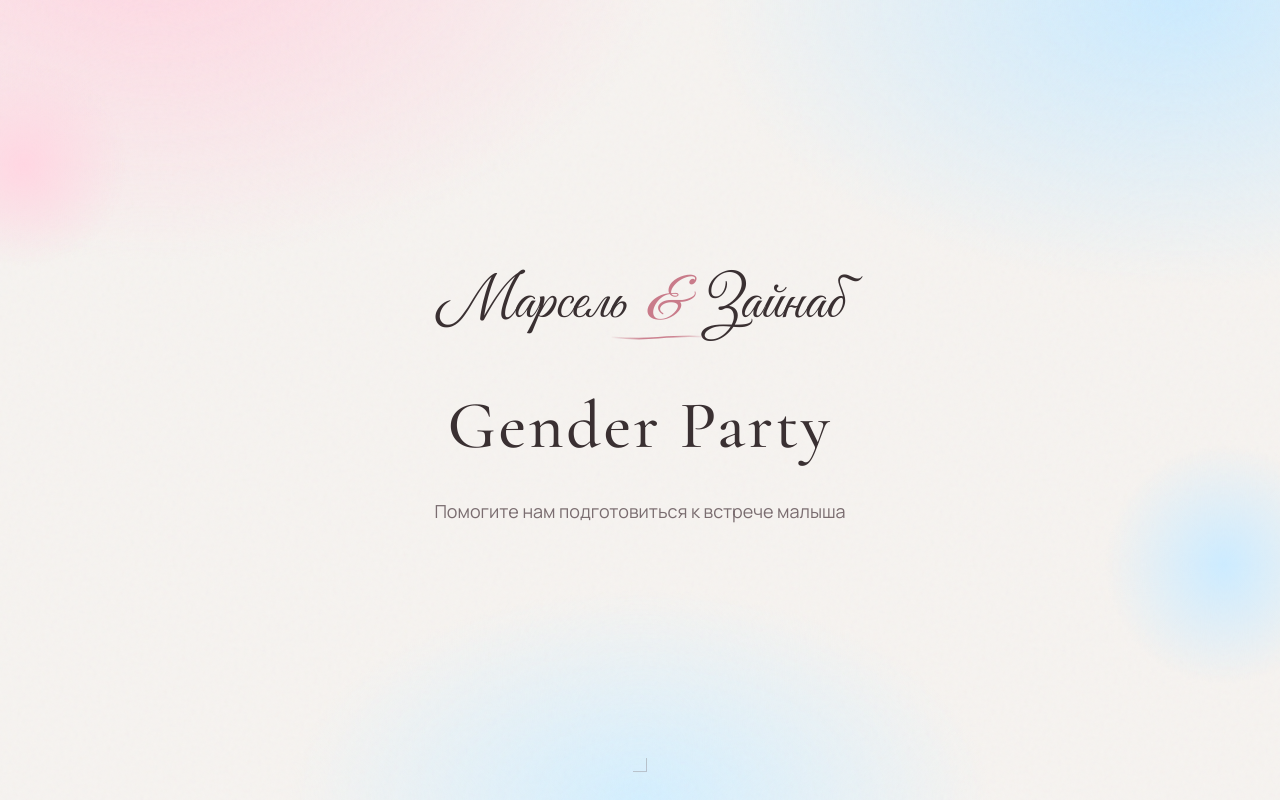
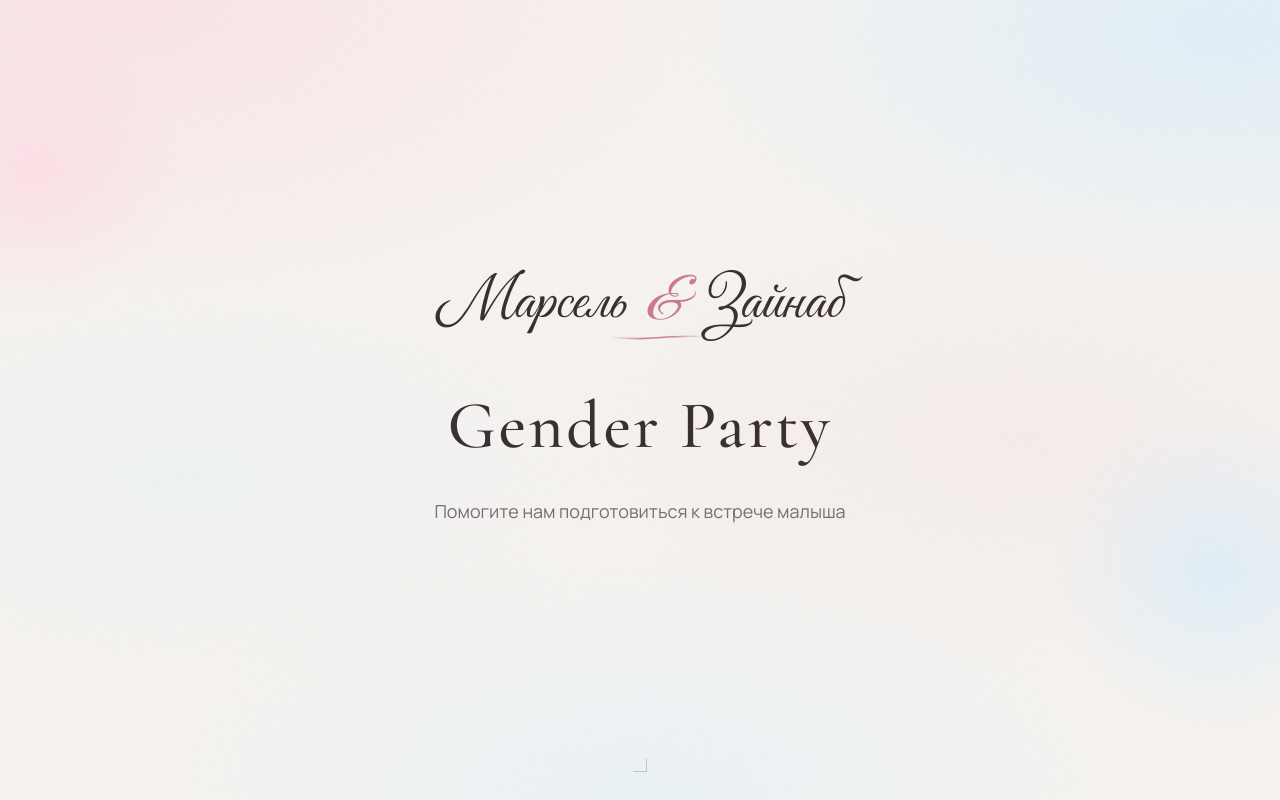
Before and after one commit to melson228/zainab-wishlist, a Next.js app: page / in a window 1280 px wide. Shown: the top 800 px of the page. Built offline with nearby package versions, Linux system fonts and the light colour scheme.

Commit message:
Soften page background so gradients no longer cut mid-scroll.
Co-authored-by: Cursor <cursoragent@cursor.com>

```diff
--- a/src/app/globals.css
+++ b/src/app/globals.css
@@ -38,15 +38,27 @@ body {
   margin: 0;
   min-height: 100%;
   color: var(--ink);
-  background:
-    radial-gradient(900px 560px at 12% -8%, #ffd6e2 0%, transparent 58%),
-    radial-gradient(860px 520px at 92% 0%, #ccebff 0%, transparent 55%),
-    radial-gradient(700px 420px at 50% 100%, #d4efff 0%, transparent 50%),
-    var(--bg);
+  background: var(--bg);
   font-family: var(--font-body), system-ui, sans-serif;
 }
 
+/* Atmosphere stays fixed to the viewport — no hard seam mid-page on long scroll */
 body::before {
+  content: "";
+  pointer-events: none;
+  position: fixed;
+  inset: 0;
+  z-index: -2;
+  background:
+    radial-gradient(ellipse 70% 55% at 8% 0%, rgba(255, 214, 226, 0.55) 0%, transparent 70%),
+    radial-gradient(ellipse 65% 50% at 96% 4%, rgba(204, 235, 255, 0.5) 0%, transparent 68%),
+    radial-gradient(ellipse 55% 45% at 50% 100%, rgba(212, 239, 255, 0.35) 0%, transparent 72%),
+    radial-gradient(ellipse 50% 40% at 80% 55%, rgba(237, 213, 218, 0.22) 0%, transparent 75%),
+    radial-gradient(ellipse 45% 35% at 15% 60%, rgba(204, 235, 255, 0.18) 0%, transparent 75%),
+    var(--bg);
+}
+
+body::after {
   content: "";
   pointer-events: none;
   position: fixed;
--- a/src/app/page.tsx
+++ b/src/app/page.tsx
@@ -22,8 +22,8 @@ async function HomeContent() {
   return (
     <>
       <header className="relative flex min-h-[100svh] items-center justify-center overflow-hidden px-5 py-16 sm:px-8">
-        <div className="pointer-events-none absolute -left-20 top-16 h-52 w-52 rounded-full bg-[radial-gradient(circle,#ffd6e2,transparent_70%)] soft-float" />
-        <div className="pointer-events-none absolute -right-16 bottom-28 h-60 w-60 rounded-full bg-[radial-gradient(circle,#ccebff,transparent_70%)] soft-float" />
+        <div className="pointer-events-none absolute -left-28 top-8 h-72 w-72 rounded-full bg-[radial-gradient(circle,rgba(255,214,226,0.55)_0%,transparent_72%)] soft-float" />
+        <div className="pointer-events-none absolute -right-24 bottom-16 h-80 w-80 rounded-full bg-[radial-gradient(circle,rgba(204,235,255,0.5)_0%,transparent_72%)] soft-float" />
 
         <div className="relative z-10 mx-auto w-full max-w-3xl text-center">
           <p
```
